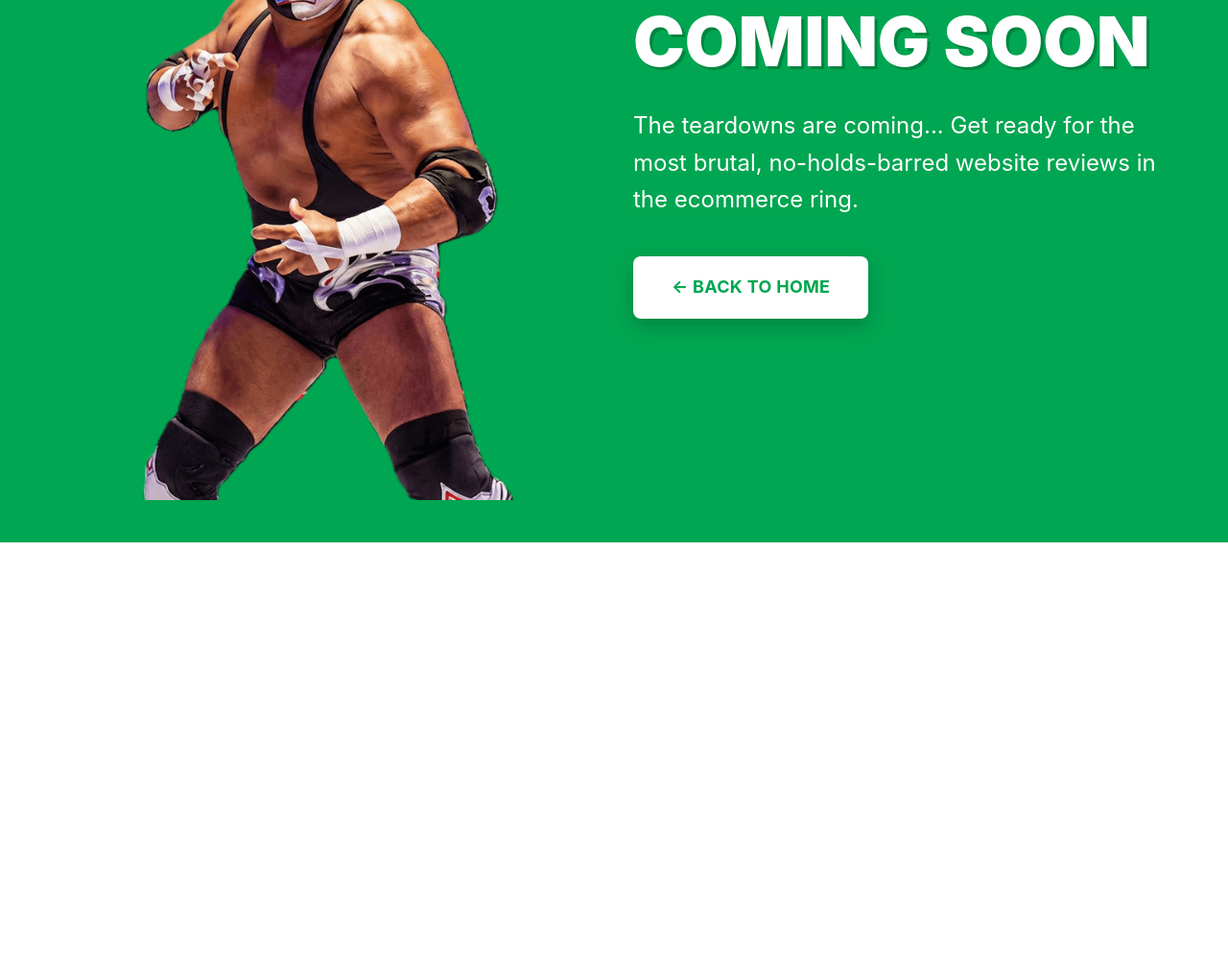
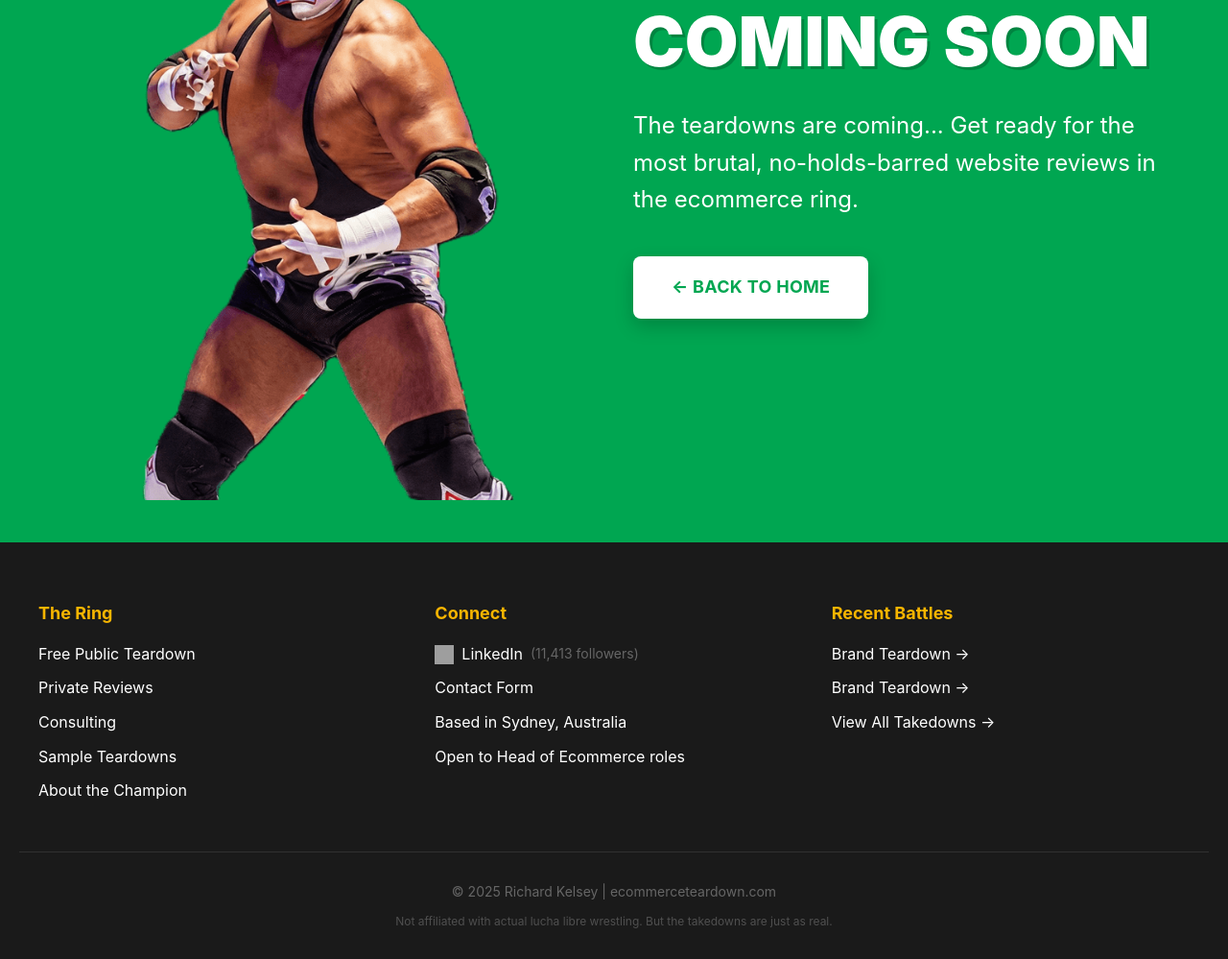
Before and after one commit to rjk461/ecommerce-teardown, a plain HTML site: page coming-soon.html in a window 1280 px wide. Shown: the part 235-1234 px from the top of the page at 96% size. Before the commit the page ends 800 px from the top, so only its background shows below. Drawn offline with Linux system fonts and the light colour scheme; grey boxes are pictures that could not be loaded.

Commit message:
Fix divider line attachment to pricing banner and standardize footer across all pages

```diff
--- a/coming-soon.html
+++ b/coming-soon.html
@@ -139,8 +139,65 @@
             box-shadow: 0 12px 30px rgba(0,0,0,0.3);
         }
 
+        /* Footer */
+        .footer {
+            background: var(--dark-grey);
+            color: white;
+            padding: 60px 20px 30px;
+        }
+
+        .footer-content {
+            max-width: 1200px;
+            margin: 0 auto;
+            display: grid;
+            grid-template-columns: repeat(auto-fit, minmax(200px, 1fr));
+            gap: 40px;
+            margin-bottom: 40px;
+        }
+
+        .footer h3 {
+            color: var(--accent-yellow);
+            font-size: 18px;
+            margin-bottom: 15px;
+        }
+
+        .footer ul {
+            list-style: none;
+        }
+
+        .footer ul li {
+            margin-bottom: 10px;
+        }
+
+        .footer a {
+            color: white;
+            text-decoration: none;
+            transition: color 0.3s;
+        }
+
+        .footer a:hover {
+            color: var(--mad-green);
+        }
+
+        .footer-bottom {
+            text-align: center;
+            padding-top: 30px;
+            border-top: 1px solid rgba(255,255,255,0.1);
+            color: var(--medium-grey);
+            font-size: 14px;
+            font-weight: 400;
+            line-height: 1.6;
+        }
+
         /* Responsive */
         @media (max-width: 768px) {
+            .coming-soon {
+                align-items: flex-start;
+                padding-top: 40px;
+                padding-bottom: 40px;
+                min-height: auto;
+            }
+
             .coming-soon-container {
                 grid-template-columns: 1fr;
                 gap: 40px;
@@ -182,5 +239,48 @@
             </div>
         </div>
     </section>
+
+    <!-- Footer -->
+    <footer class="footer">
+        <div class="footer-content">
+            <div>
+                <h3>The Ring</h3>
+                <ul>
+                    <li><a href="/#form">Free Public Teardown</a></li>
+                    <li><a href="/#pricing">Private Reviews</a></li>
+                    <li><a href="/consulting">Consulting</a></li>
+                    <li><a href="/coming-soon">Sample Teardowns</a></li>
+                    <li><a href="/#meet-champion">About the Champion</a></li>
+                </ul>
+            </div>
+            <div>
+                <h3>Connect</h3>
+                <ul>
+                    <li>
+                        <a href="https://linkedin.com/in/richardkelsey" style="display: flex; align-items: center; gap: 8px; text-decoration: none;">
+                            <img src="https://content.linkedin.com/content/dam/me/business/en-us/amp/brand-site/v2/bg/LI-Bug.svg.original.svg" alt="LinkedIn" style="width: 20px; height: 20px; vertical-align: middle;">
+                            <span>LinkedIn</span>
+                            <span style="color: var(--medium-grey); font-size: 14px;">(11,413 followers)</span>
+                        </a>
+                    </li>
+                    <li><a href="/contact">Contact Form</a></li>
+                    <li>Based in Sydney, Australia</li>
+                    <li>Open to Head of Ecommerce roles</li>
+                </ul>
+            </div>
+            <div>
+                <h3>Recent Battles</h3>
+                <ul>
+                    <li><a href="/coming-soon">Brand Teardown →</a></li>
+                    <li><a href="/coming-soon">Brand Teardown →</a></li>
+                    <li><a href="/coming-soon">View All Takedowns →</a></li>
+                </ul>
+            </div>
+        </div>
+        <div class="footer-bottom">
+            <p>© 2025 Richard Kelsey | ecommerceteardown.com</p>
+            <p style="margin-top: 10px; font-size: 12px; opacity: 0.7;">Not affiliated with actual lucha libre wrestling. But the takedowns are just as real.</p>
+        </div>
+    </footer>
 </body>
 </html>
```
Also changed, not shown: consulting.html (+0 -4 lines), contact.html (+1 -2 lines), index.html (+1 -1 lines).
